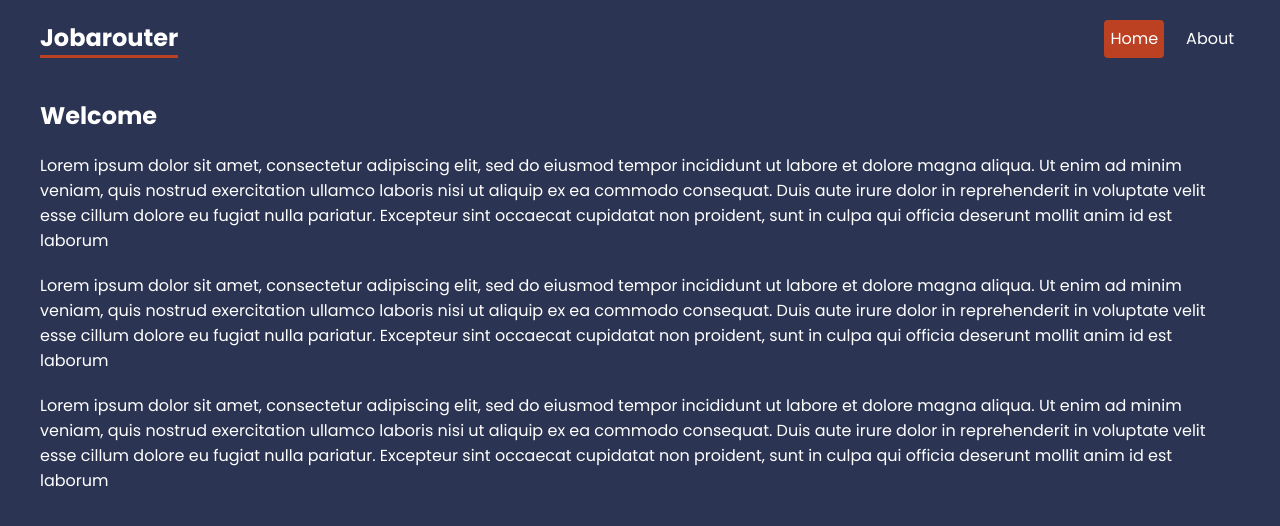
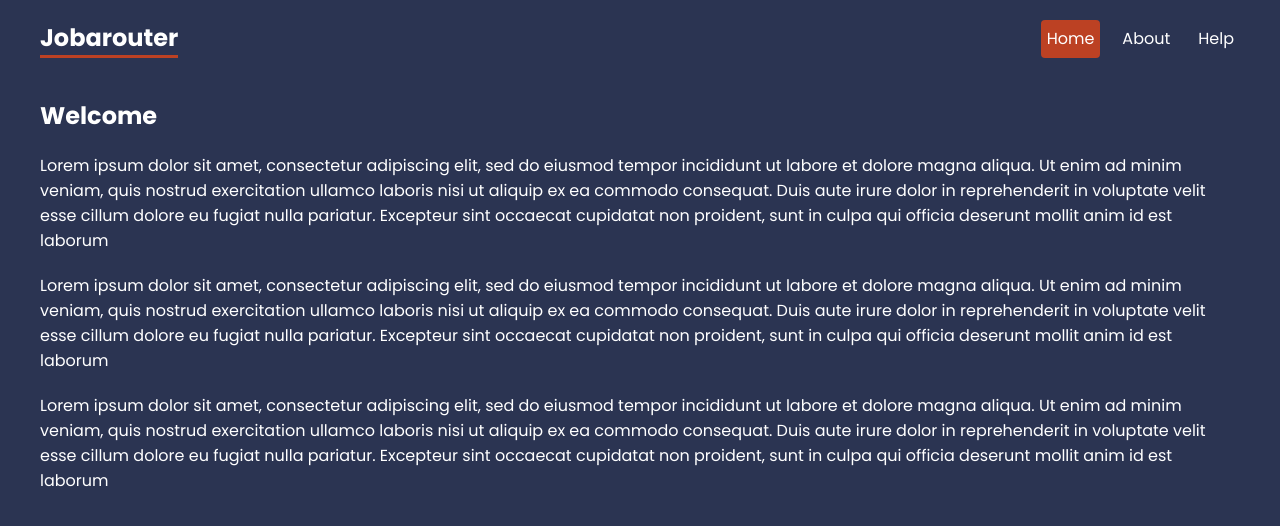
Before and after one commit to meconnor/jobrouterREACT, a React (Create React App) app: page / in a window 1280 px wide. Shown: the top 526 px of the page. Built offline with nearby package versions, Linux system fonts and the light colour scheme.

Commit message:
added '/help' path to RootLayout navbar with NavLink

```diff
--- a/src/layouts/RootLayout.js
+++ b/src/layouts/RootLayout.js
@@ -8,6 +8,7 @@ export default function RootLayout() {
           <h1>Jobarouter</h1>
           <NavLink to="/">Home</NavLink>
           <NavLink to="about">About</NavLink>
+          <NavLink to="help">Help</NavLink>
         </nav>
       </header>
 
```
